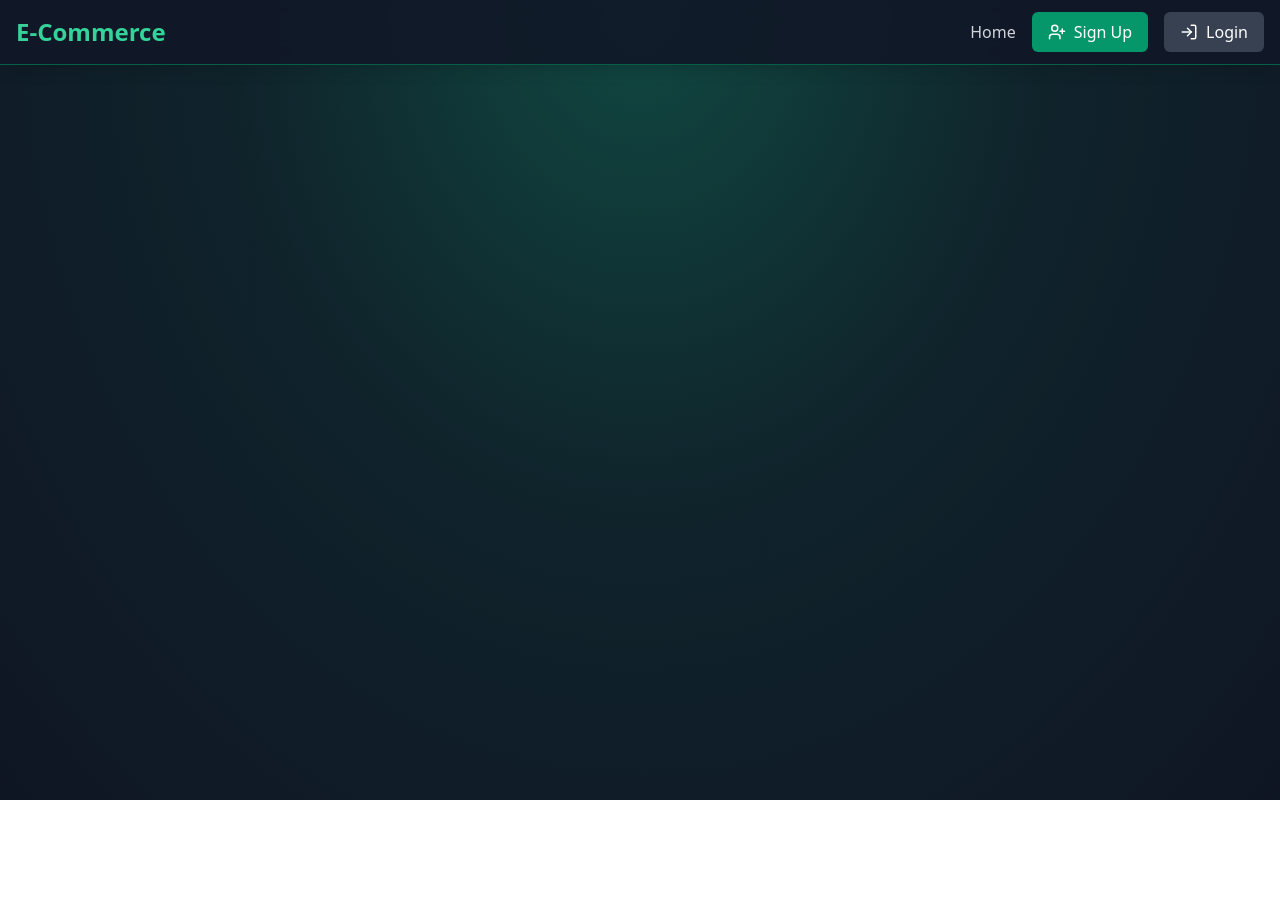
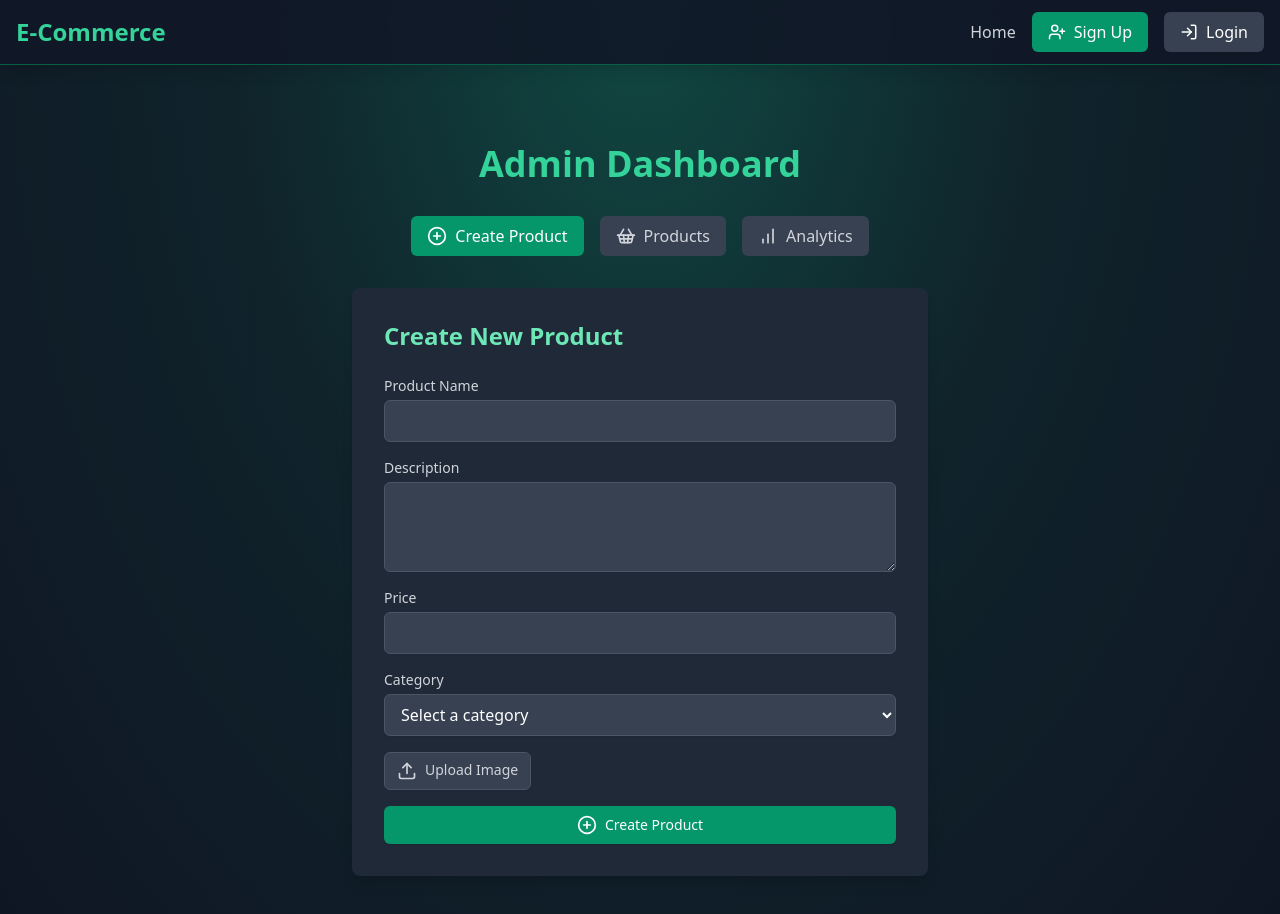
Before and after one commit to sailajasuprava/eCommerce, a React (Vite) app in the folder client/: page /dashboard in a window 1280 px wide. Shown: the top 914 px of the page. Before the commit the page ends 800 px from the top, so only its background shows below. Built offline with nearby package versions, Linux system fonts and the light colour scheme.

Commit message:
admin dashboard

```diff
--- a/client/src/App.jsx
+++ b/client/src/App.jsx
@@ -5,10 +5,10 @@ import Login from "./pages/Login";
 import SignUp from "./pages/SignUp";
 import Navbar from "./components/Navbar";
 import { useAuth } from "./contexts/AuthContext";
+import AdminDashboard from "./pages/AdminDashboard";
 
 function App() {
   const { auth } = useAuth();
-  console.log(auth);
 
   return (
     <BrowserRouter>
@@ -31,6 +31,7 @@ function App() {
               path="/signup"
               element={auth ? <Navigate to="/" /> : <SignUp />}
             />
+            <Route path="/dashboard" element={<AdminDashboard />} />
           </Routes>
         </div>
         <Toaster />
--- /dev/null
+++ b/client/src/components/Analytics.jsx
@@ -0,0 +1,5 @@
+function Analytics() {
+  return <div>Analytics</div>;
+}
+
+export default Analytics;
--- /dev/null
+++ b/client/src/components/CreateProductForm.jsx
@@ -0,0 +1,192 @@
+import { motion } from "framer-motion";
+import { PlusCircle, Upload, Loader } from "lucide-react";
+import { useState } from "react";
+
+const categories = [
+  "jeans",
+  "t-shirts",
+  "shoes",
+  "glasses",
+  "jackets",
+  "suits",
+  "bags",
+];
+
+function CreateProductForm() {
+  const [isLoading, setIsLoading] = useState(false);
+  const [newProduct, setNewProduct] = useState({
+    prodname: "",
+    description: "",
+    price: "",
+    category: "",
+    image: "",
+  });
+
+  function handleFormData(e) {
+    setNewProduct({ ...newProduct, [e.target.name]: e.target.value });
+  }
+  function handleSubmit(e) {
+    e.preventDefault();
+    console.log(newProduct);
+  }
+
+  function handleImageChange(e) {
+    const file = e.target.files[0];
+    if (file) {
+      const reader = new FileReader();
+
+      reader.onloadend = () => {
+        setNewProduct({ ...newProduct, image: reader.result });
+      };
+
+      reader.readAsDataURL(file); // base64
+    }
+  }
+
+  return (
+    <motion.div
+      className="bg-gray-800 shadow-lg rounded-lg p-8 mb-8 max-w-xl mx-auto"
+      initial={{ opacity: 0, y: 20 }}
+      animate={{ opacity: 1, y: 0 }}
+      transition={{ duration: 0.8 }}
+    >
+      <h2 className="text-2xl font-semibold mb-6 text-emerald-300">
+        Create New Product
+      </h2>
+
+      <form onSubmit={handleSubmit} className="space-y-4">
+        <div>
+          <label
+            htmlFor="prodname"
+            className="block text-sm font-medium text-gray-300"
+          >
+            Product Name
+          </label>
+          <input
+            type="text"
+            id="prodname"
+            name="prodname"
+            value={newProduct.prodname}
+            onChange={handleFormData}
+            className="mt-1 block w-full bg-gray-700 border border-gray-600 rounded-md shadow-sm py-2
+         px-3 text-white focus:outline-none focus:ring-2
+        focus:ring-emerald-500 focus:border-emerald-500"
+            required
+          />
+        </div>
+
+        <div>
+          <label
+            htmlFor="description"
+            className="block text-sm font-medium text-gray-300"
+          >
+            Description
+          </label>
+          <textarea
+            id="description"
+            name="description"
+            value={newProduct.description}
+            onChange={handleFormData}
+            rows="3"
+            className="mt-1 block w-full bg-gray-700 border border-gray-600 rounded-md shadow-sm
+         py-2 px-3 text-white focus:outline-none focus:ring-2 focus:ring-emerald-500
+         focus:border-emerald-500"
+            required
+          />
+        </div>
+
+        <div>
+          <label
+            htmlFor="price"
+            className="block text-sm font-medium text-gray-300"
+          >
+            Price
+          </label>
+          <input
+            type="number"
+            id="price"
+            name="price"
+            value={newProduct.price}
+            onChange={handleFormData}
+            step="0.01"
+            className="mt-1 block w-full bg-gray-700 border border-gray-600 rounded-md shadow-sm
+        py-2 px-3 text-white focus:outline-none focus:ring-2 focus:ring-emerald-500
+         focus:border-emerald-500"
+            required
+          />
+        </div>
+
+        <div>
+          <label
+            htmlFor="category"
+            className="block text-sm font-medium text-gray-300"
+          >
+            Category
+          </label>
+          <select
+            id="category"
+            name="category"
+            value={newProduct.category}
+            onChange={handleFormData}
+            className="mt-1 block w-full bg-gray-700 border border-gray-600 rounded-md
+         shadow-sm py-2 px-3 text-white focus:outline-none
+         focus:ring-2 focus:ring-emerald-500 focus:border-emerald-500"
+            required
+          >
+            <option value="">Select a category</option>
+            {categories.map((category) => (
+              <option key={category} value={category}>
+                {category}
+              </option>
+            ))}
+          </select>
+        </div>
+
+        <div className="mt-1 flex items-center">
+          <input
+            type="file"
+            id="image"
+            className="sr-only"
+            accept="image/*"
+            onChange={handleImageChange}
+          />
+          <label
+            htmlFor="image"
+            className="cursor-pointer bg-gray-700 py-2 px-3 border border-gray-600 rounded-md shadow-sm text-sm leading-4 font-medium text-gray-300 hover:bg-gray-600 focus:outline-none focus:ring-2 focus:ring-offset-2 focus:ring-emerald-500"
+          >
+            <Upload className="h-5 w-5 inline-block mr-2" />
+            Upload Image
+          </label>
+          {newProduct.image && (
+            <span className="ml-3 text-sm text-gray-400">Image uploaded </span>
+          )}
+        </div>
+
+        <button
+          type="submit"
+          className="w-full flex justify-center py-2 px-4 border border-transparent rounded-md
+      shadow-sm text-sm font-medium text-white bg-emerald-600 hover:bg-emerald-700
+      focus:outline-none focus:ring-2 focus:ring-offset-2 focus:ring-emerald-500 disabled:opacity-50"
+          disabled={isLoading}
+        >
+          {isLoading ? (
+            <>
+              <Loader
+                className="mr-2 h-5 w-5 animate-spin"
+                aria-hidden="true"
+              />
+              Loading...
+            </>
+          ) : (
+            <>
+              <PlusCircle className="mr-2 h-5 w-5" />
+              Create Product
+            </>
+          )}
+        </button>
+      </form>
+    </motion.div>
+  );
+}
+
+export default CreateProductForm;
--- /dev/null
+++ b/client/src/components/ProductsList.jsx
@@ -0,0 +1,5 @@
+function ProductsList() {
+  return <div>ProductsList</div>;
+}
+
+export default ProductsList;
--- /dev/null
+++ b/client/src/pages/AdminDashboard.jsx
@@ -0,0 +1,53 @@
+import { BarChart, PlusCircle, ShoppingBasket } from "lucide-react";
+import { useState } from "react";
+import { motion } from "framer-motion";
+import Analytics from "../components/Analytics";
+import CreateProductForm from "../components/CreateProductForm";
+import ProductsList from "../components/ProductsList";
+
+const tabs = [
+  { id: "create", label: "Create Product", icon: PlusCircle },
+  { id: "products", label: "Products", icon: ShoppingBasket },
+  { id: "analytics", label: "Analytics", icon: BarChart },
+];
+
+function AdminDashboard() {
+  const [activeTab, setActiveTab] = useState("create");
+
+  return (
+    <div className="min-h-screen relative overflow-hidden">
+      <div className="relative z-10 container mx-auto px-4 py-16">
+        <motion.h1
+          className="text-4xl font-bold mb-8 text-emerald-400 text-center"
+          initial={{ opacity: 0, y: -20 }}
+          animate={{ opacity: 1, y: 0 }}
+          transition={{ duration: 0.8 }}
+        >
+          Admin Dashboard
+        </motion.h1>
+
+        <div className="flex justify-center mb-8">
+          {tabs.map((tab) => (
+            <button
+              key={tab.id}
+              onClick={() => setActiveTab(tab.id)}
+              className={`flex items-center px-4 py-2 mx-2 rounded-md transition-colors duration-200 ${
+                activeTab === tab.id
+                  ? "bg-emerald-600 text-white"
+                  : "bg-gray-700 text-gray-300 hover:bg-gray-600"
+              }`}
+            >
+              <tab.icon className="mr-2 h-5 w-5" />
+              {tab.label}
+            </button>
+          ))}
+        </div>
+        {activeTab === "create" && <CreateProductForm />}
+        {activeTab === "products" && <ProductsList />}
+        {activeTab === "analytics" && <Analytics />}
+      </div>
+    </div>
+  );
+}
+
+export default AdminDashboard;
```
